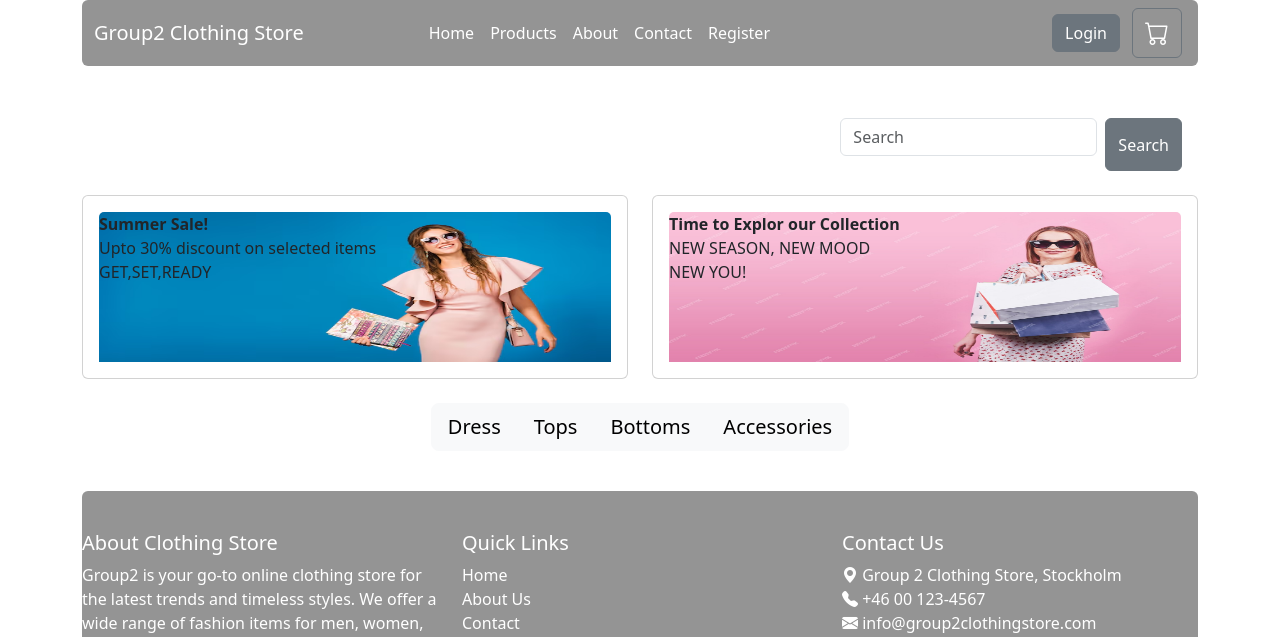
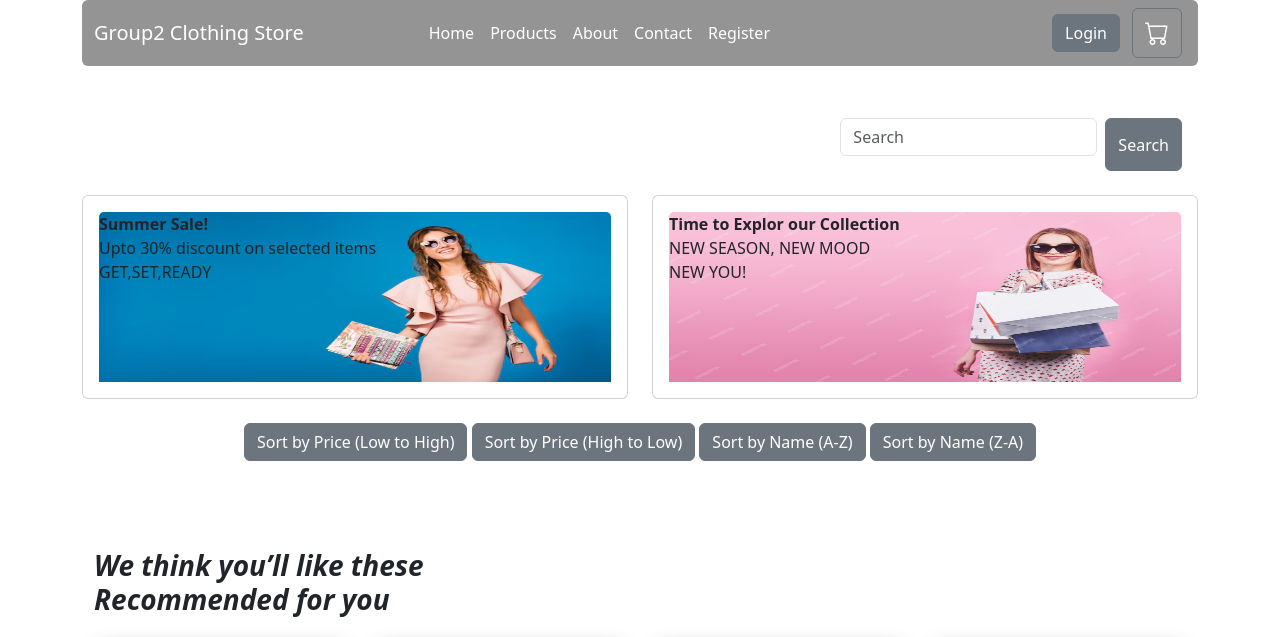
Before and after one commit to MadhuPojha/Clothing-Store, a Django app: page /product/ in a window 1280 px wide. Shown: the top 637 px of the page. Run offline with Django 5.2, Linux system fonts and the light colour scheme; data that the repository does not hold is empty; some libraries are stand-ins or nearby versions.

Commit message:
image size change in product page

```diff
--- a/clothing_store/templates/product.html
+++ b/clothing_store/templates/product.html
@@ -11,7 +11,7 @@
 
           <div class="card">
             <div class="card-body">
-                <img style = "height: 150px; width: 100%;"class = "card-img-top" src="{%static 'images/dress3.avif' %}"  class="rounded mx-auto d-block"   alt="dress">
+                <img style = "height: 170px; width: 100%;"class = "card-img-top" src="{%static 'images/dress3.avif' %}"  class="rounded mx-auto d-block"   alt="dress">
             </div>
             <div class="col-md-6">
                 <p class = "card-img-overlay"><b>Summer Sale!</b> <br>Upto 30% discount on selected items <br>GET,SET,READY </p>
@@ -21,7 +21,7 @@
         <div class="col-sm-6">
           <div class="card">
             <div class="card-body">
-                <img style = "height: 150px; width: 100%;"class = "card-img-top" src="{%static 'images/dress5.png' %}"  class="rounded mx-auto d-block"   alt="dress">
+                <img style = "height: 170px; width: 100%;"class = "card-img-top" src="{%static 'images/dress5.png' %}"  class="rounded mx-auto d-block"   alt="dress">
             </div>
             <div class="col-md-6">
                 <p class = "card-img-overlay"><b>Time to Explor our Collection</b><br>NEW SEASON, NEW MOOD <br>NEW YOU! </p>
@@ -32,12 +32,11 @@
       <br>
       <!--Category Buttons-->
       <div class="text-center">
-        <div class="btn-group" role="group" aria-label="button_group">
-            <a class="btn btn-light btn-lg" href="{% url 'store_app:category' %}" role="button">Dress</a>
-            <a class="btn btn-light btn-lg" href="{% url 'store_app:category' %}" role="button">Tops</a>
-            <a class="btn btn-light btn-lg" href="{% url 'store_app:category' %}" role="button">Bottoms</a>
-            <a class="btn btn-light btn-lg" href="{% url 'store_app:category' %}" role="button">Accessories</a>
-
+        <div class="mb-3">
+            <a href="?sort_by=price&order=asc" class="btn btn-secondary">Sort by Price (Low to High)</a>
+            <a href="?sort_by=price&order=desc" class="btn btn-secondary">Sort by Price (High to Low)</a>
+            <a href="?sort_by=name&order=asc" class="btn btn-secondary">Sort by Name (A-Z)</a>
+            <a href="?sort_by=name&order=desc" class="btn btn-secondary">Sort by Name (Z-A)</a>
         </div>
     </div>
     <!--All Products View-->
@@ -75,7 +74,41 @@
             {% endfor %}
         </div>
     </div>
+    <div class="container">
+        <h3 class=" mt-5 mb-4"><b><i>We think you’ll like these</i</b><br>
+            Recommended for you</h3>
+        <div class="row">
+          <div class="col-6 col-md-4 col-lg-3 gallery-item">
+            <img
+              src="{%static 'images/glasses.png' %}"
+              alt="Image 1"
+              class="gallery-img img-fluid"
+            />
+          </div>
+          <div class="col-6 col-md-4 col-lg-3 gallery-item">
+            <img
+              src="{%static 'images/image6.png' %}"
+              alt="Image 2"
+              class="gallery-img img-fluid"
+            />
+          </div>
+          <div class="col-6 col-md-4 col-lg-3 gallery-item">
+            <img
+              src="{%static 'images/image4.png' %}"
+              alt="Image 2"
+              class="gallery-img img-fluid"
+            />
+          </div>
+          <div class="col-6 col-md-4 col-lg-3 gallery-item">
+            <img
+              src="{%static 'images/image5.png' %}"
+              alt="Image 2"
+              class="gallery-img img-fluid"
+            />
+          </div>
+        </div>
 
+    </div>
     <script src="https://code.jquery.com/jquery-3.5.1.slim.min.js"></script>
     <script src="https://cdn.jsdelivr.net/npm/@popperjs/core@2.5.4/dist/umd/popper.min.js"></script>
     <script src="https://stackpath.bootstrapcdn.com/bootstrap/4.5.2/js/bootstrap.min.js"></script>
```
